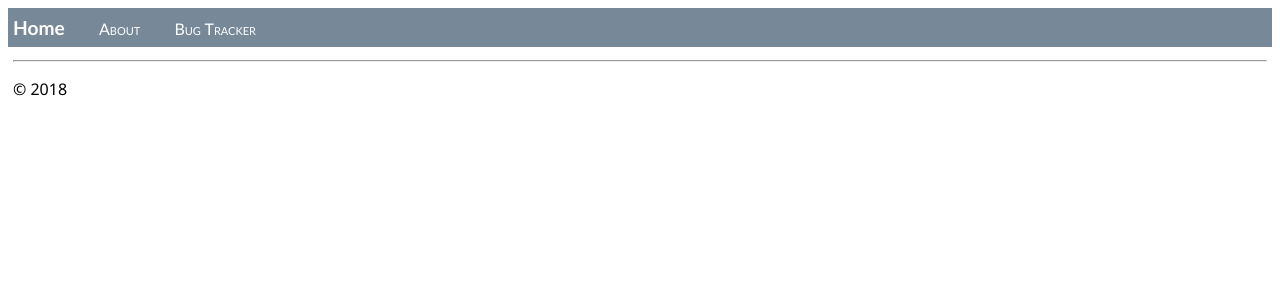
After one commit to AndyAtari/DjangoBugTracker, a Django app: template welcome/templates/welcome/layout.html in a window 1280 px wide. The commit adds this page. Shown: the top 300 px of the page. Run offline with Django 3.2, Linux system fonts and the light colour scheme; the template is opened without the code that fills it, so the values that code supplies are empty.

Commit message:
Added layout template and styled

```diff
--- a/welcome/static/welcome/site.css
+++ b/welcome/static/welcome/site.css
@@ -2,3 +2,31 @@
     font-weight: 600;
     color: purple;
 }
+
+.navbar {
+    background-color: lightslategray;
+    font-size: 1em;
+    font-family: 'Trebuchet MS', 'Lucida Sans Unicode', 'Lucida Grande', 'Lucida Sans', Arial, sans-serif;
+    color: white;
+    padding: 8px 5px 8px 5px;
+}
+
+.navbar a {
+    text-decoration: none;
+    color: inherit;
+}
+
+.navbar-brand {
+    font-size: 1.2em;
+    font-weight: 600;
+}
+
+.navbar-item {
+    font-variant: small-caps;
+    margin-left: 30px;
+}
+
+.body-content {
+    padding: 5px;
+    font-family:'Segoe UI', Tahoma, Geneva, Verdana, sans-serif;
+}
--- /dev/null
+++ b/welcome/templates/welcome/layout.html
@@ -0,0 +1,26 @@
+<!DOCTYPE html>
+<html>
+<head>
+    <meta charset="utf-8"/>
+    <title>{% block title %}{% endblock %}</title>
+    {% load static %}
+    <link rel="stylesheet" type="text/css" href="{% static 'welcome/site.css' %}"/>
+</head>
+
+<body>
+<div class="navbar">
+    <a href="{% url 'home' %}" class="navbar-brand">Home</a>
+    <a href="{% url 'about' %}" class="navbar-item">About</a>
+    <a href="{% url 'tracker' %}" class="navbar-item">Bug Tracker</a>
+</div>
+
+<div class="body-content">
+    {% block content %}
+    {% endblock %}
+    <hr/>
+    <footer>
+        <p>© 2018</p>
+    </footer>
+</div>
+</body>
+</html>
```
